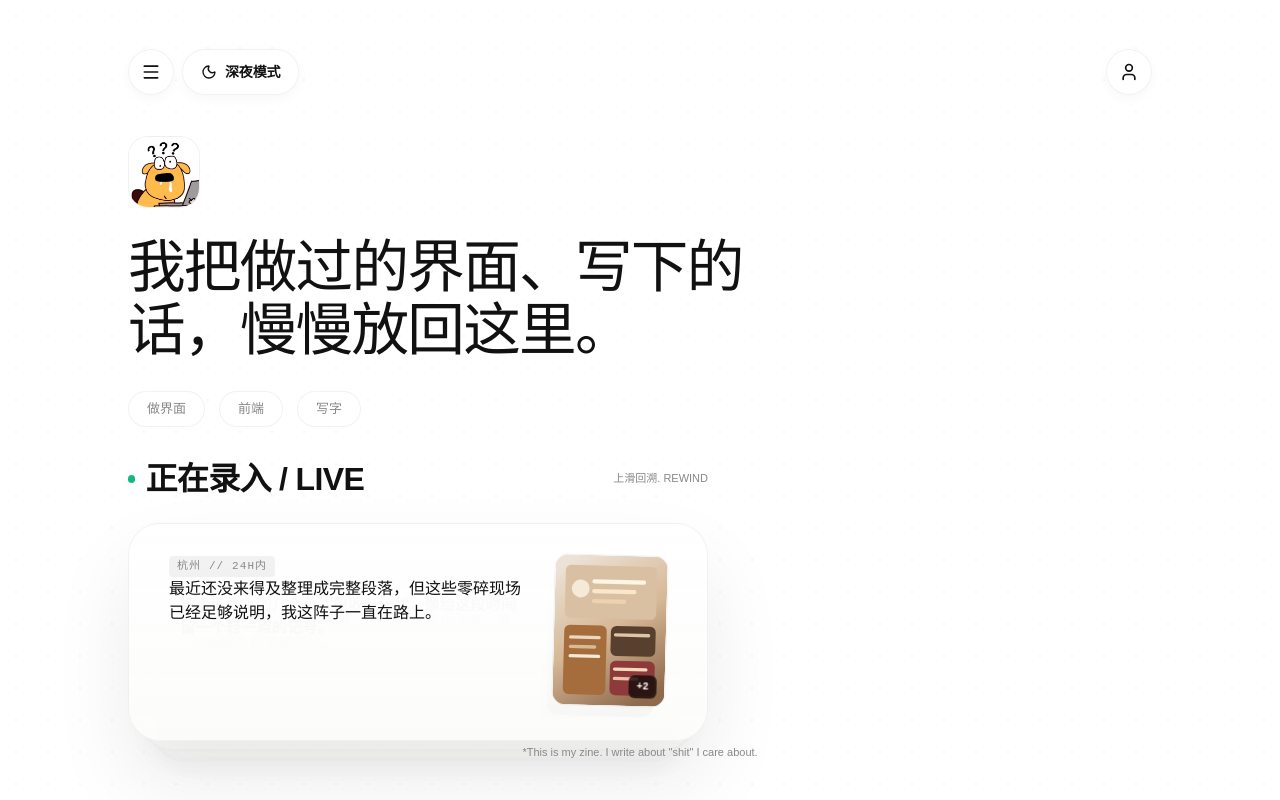
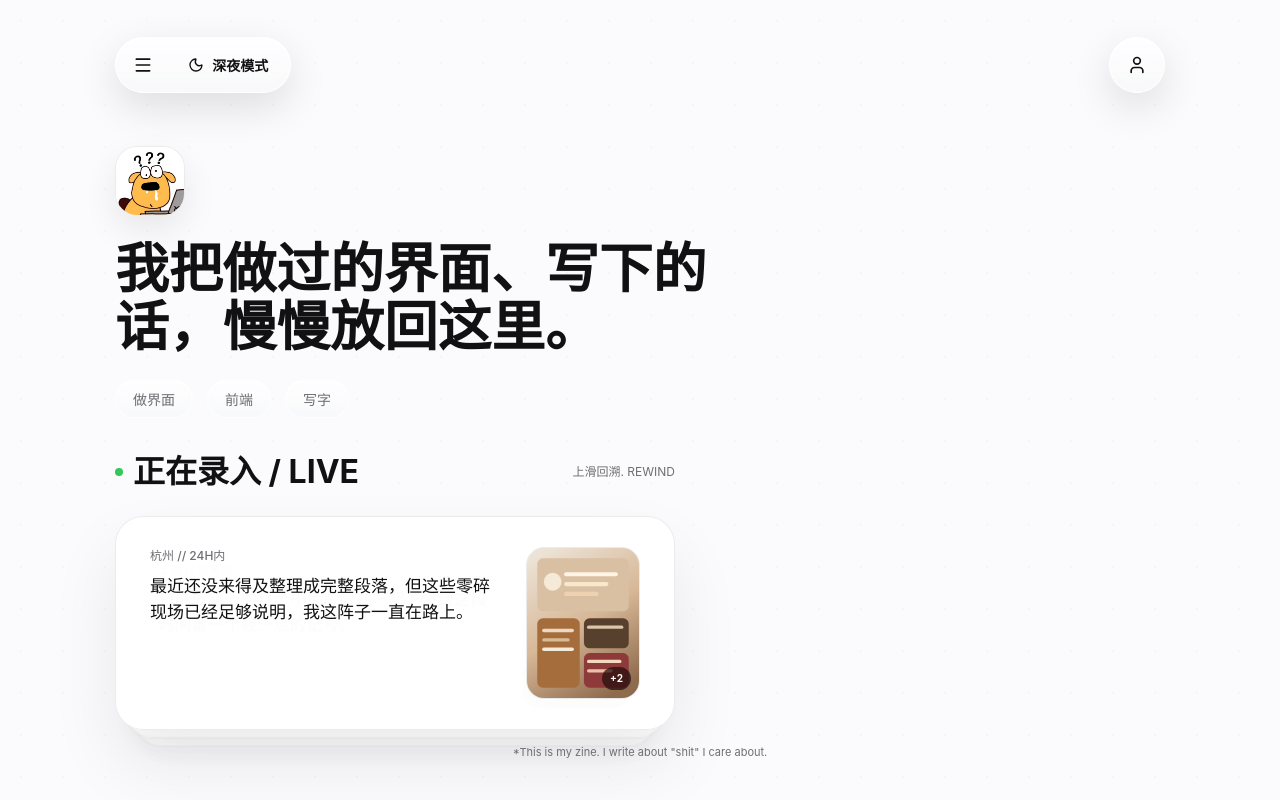
Before and after one commit to JxdCap/me, a React (Vite) app in the folder web/: page / in a window 1280 px wide. Built offline with nearby package versions, Linux system fonts and the light colour scheme.

Commit message:
还得是codex cli

```diff
--- a/web/src/components/StillAlive.tsx
+++ b/web/src/components/StillAlive.tsx
@@ -133,14 +133,14 @@ export function StillAlive({ onOpenMemo }: StillAliveProps) {
           const isCapturing = isDragging && dragY < THRESHOLD
           const bloomScale = (isCapturing && slotIndex === 0 && !isTop) ? 1.02 : 1
 
-          const shadowBlur = isTop ? Math.max(40, 40 + Math.abs(dragY) * 0.2) : 20
-          const shadowOpacity = isTop ? Math.min(0.08, 0.08 - Math.abs(dragY) * 0.0002) : 0.04
-          const textParallax = isTop ? dragY * 0.05 : 0
+          const shadowBlur = isTop ? Math.max(34, 34 + Math.abs(dragY) * 0.12) : 18
+          const shadowOpacity = isTop ? Math.max(0.04, 0.08 - Math.abs(dragY) * 0.0002) : 0.04
+          const textParallax = isTop ? dragY * 0.025 : 0
 
-          const ty = slotIndex * 14
-          const tz = slotIndex * -25
-          const sc = 1 - slotIndex * 0.045
-          const bl = slotIndex * 0.5
+          const ty = slotIndex * 12
+          const tz = slotIndex * -18
+          const sc = 1 - slotIndex * 0.035
+          const bl = slotIndex * 0.35
 
           const style: CSSProperties = {
             zIndex: 100 - index,
@@ -152,10 +152,10 @@ export function StillAlive({ onOpenMemo }: StillAliveProps) {
             animation: `card-entrance 0.8s cubic-bezier(0.22, 1, 0.36, 1) ${0.4 + index * 0.1}s backwards`,
 
             transform: isTop
-              ? `translate3d(0, ${dragY}px, 0) scale(1) rotate(${dragY * 0.015}deg)`
+              ? `translate3d(0, ${dragY}px, 0) scale(1)`
               : isExiting
-                ? `translate3d(0, -250px, 100px) scale(1.1) rotateX(15deg) rotate(-8deg)`
-                : `translate3d(0, ${ty}px, ${tz}px) scale(${sc}) rotateX(${slotIndex * -2}deg)`,
+                ? `translate3d(0, -210px, 80px) scale(1.04)`
+                : `translate3d(0, ${ty}px, ${tz}px) scale(${sc})`,
 
             opacity: isExiting ? 0 : slotIndex >= 3 ? 0 : 1 - slotIndex * 0.18,
             filter: `blur(${bl}px)`,
--- a/web/src/styles/global.css
+++ b/web/src/styles/global.css
@@ -1,20 +1,27 @@
 :root {
-  --bg-base: #ffffff;
+  --bg-base: #fbfbfd;
   --bg-base-rgb: 255, 255, 255;
-  --bg-dot: rgba(0, 0, 0, 0.04);
-  --text-main: #111111;
-  --text-muted: #888888;
-  --text-dim: #aaaaaa;
-  --accent: #f43f5e;
-  --glass-bg: rgba(255, 255, 255, 0.8);
-  --card-bg: linear-gradient(180deg, rgba(255, 255, 255, 0.98), rgba(252, 252, 251, 0.96));
-  --card-shadow: 0 20px 40px rgba(0, 0, 0, 0.04);
-  --border-color: rgba(0, 0, 0, 0.05);
-  --pill-bg: #ffffff;
-  --pill-active-bg: #111111;
+  --bg-dot: rgba(0, 0, 0, 0.025);
+  --text-main: #111113;
+  --text-muted: #6e6e73;
+  --text-dim: #9b9ba1;
+  --accent: #007aff;
+  --surface-content: rgba(255, 255, 255, 0.92);
+  --surface-content-elevated: rgba(255, 255, 255, 0.98);
+  --material-control-glass: linear-gradient(180deg, rgba(255, 255, 255, 0.74), rgba(246, 247, 249, 0.56));
+  --material-control-glass-strong: linear-gradient(180deg, rgba(255, 255, 255, 0.88), rgba(245, 246, 248, 0.72));
+  --material-overlay-glass: rgba(246, 247, 250, 0.74);
+  --glass-edge: rgba(255, 255, 255, 0.72);
+  --glass-edge-dark: rgba(20, 20, 24, 0.08);
+  --card-bg: var(--surface-content-elevated);
+  --card-shadow: 0 18px 50px rgba(0, 0, 0, 0.08);
+  --control-shadow: 0 14px 40px rgba(0, 0, 0, 0.12), inset 0 1px 0 var(--glass-edge);
+  --border-color: rgba(0, 0, 0, 0.08);
+  --pill-bg: var(--material-control-glass);
+  --pill-active-bg: rgba(17, 17, 19, 0.92);
   --pill-active-text: #ffffff;
 
-  font-family: "PingFang SC", "Hiragino Sans GB", "Noto Sans SC", sans-serif;
+  font-family: -apple-system, BlinkMacSystemFont, "SF Pro Display", "SF Pro Text", "PingFang SC", "Hiragino Sans GB", "Noto Sans SC", sans-serif;
   color: var(--text-main);
   background: var(--bg-base);
   line-height: 1.5;
@@ -27,25 +34,31 @@
 }
 
 [data-theme='dark'] {
-  --bg-base: #0e0e11;
-  --bg-base-rgb: 14, 14, 17;
-  --bg-dot: rgba(255, 255, 255, 0.06);
-  --text-main: #ededed;
-  --text-muted: #a1a1aa;
-  --text-dim: #71717a;
-  --accent: #fb7185;
-  --glass-bg: rgba(14, 14, 17, 0.8);
-  --card-bg: linear-gradient(180deg, rgba(28, 28, 32, 0.98), rgba(22, 22, 25, 0.96));
-  --card-shadow: 0 20px 40px rgba(0, 0, 0, 0.2);
-  --border-color: rgba(255, 255, 255, 0.08);
-  --pill-bg: #1c1c21;
-  --pill-active-bg: #ededed;
+  --bg-base: #08090b;
+  --bg-base-rgb: 8, 9, 11;
+  --bg-dot: rgba(255, 255, 255, 0.035);
+  --text-main: #f5f5f7;
+  --text-muted: #a1a1a6;
+  --text-dim: #6e6e73;
+  --accent: #0a84ff;
+  --surface-content: rgba(28, 29, 33, 0.88);
+  --surface-content-elevated: rgba(31, 32, 36, 0.96);
+  --material-control-glass: linear-gradient(180deg, rgba(68, 70, 78, 0.58), rgba(35, 36, 41, 0.48));
+  --material-control-glass-strong: linear-gradient(180deg, rgba(80, 82, 90, 0.7), rgba(38, 39, 45, 0.62));
+  --material-overlay-glass: rgba(18, 19, 23, 0.72);
+  --glass-edge: rgba(255, 255, 255, 0.18);
+  --glass-edge-dark: rgba(0, 0, 0, 0.24);
+  --card-bg: var(--surface-content-elevated);
+  --card-shadow: 0 22px 60px rgba(0, 0, 0, 0.34);
+  --control-shadow: 0 16px 46px rgba(0, 0, 0, 0.42), inset 0 1px 0 var(--glass-edge);
+  --border-color: rgba(255, 255, 255, 0.12);
+  --pill-bg: var(--material-control-glass);
+  --pill-active-bg: rgba(245, 245, 247, 0.92);
   --pill-active-text: #0e0e11;
 }
 
 * {
   box-sizing: border-box;
-  transition: border-color 0.5s ease, background-color 0.5s ease, color 0.5s ease, box-shadow 0.5s ease, filter 0.5s ease;
 }
 
 html,
--- a/web/src/styles/home.css
+++ b/web/src/styles/home.css
@@ -2,9 +2,9 @@
    GLOBAL FOUNDATION
    ========================================================================== */
 .page-shell {
-  width: min(100%, 1440px);
+  width: min(100%, 1280px);
   margin: 0 auto;
-  padding: 16px 20px 24px;
+  padding: max(18px, env(safe-area-inset-top)) 22px max(22px, env(safe-area-inset-bottom));
   height: 100dvh;
   display: flex;
   flex-direction: column;
@@ -13,10 +13,10 @@
 
   /* INTERACTIVE DOT MATRIX */
   background-image: radial-gradient(var(--bg-dot) 1px, transparent 1px);
-  background-size: 32px 32px;
-  background-position: calc(var(--mouse-x, 0) * -10px) calc(var(--mouse-y, 0) * -10px);
+  background-size: 42px 42px;
+  background-position: calc(var(--mouse-x, 0) * -6px) calc(var(--mouse-y, 0) * -6px);
   background-color: var(--bg-base);
-  transition: background-color 0.5s ease, background-position 0.1s ease-out;
+  transition: background-color 0.5s ease, background-position 0.16s ease-out;
 }
 
 .main-content-container {
@@ -44,16 +44,25 @@
   display: flex;
   align-items: center;
   justify-content: space-between;
-  height: 64px;
+  height: 54px;
   z-index: 150;
   flex-shrink: 0;
   animation: fade-in-down 0.8s ease forwards;
+  pointer-events: none;
 }
 
 .nav-cluster-left, .nav-cluster-right {
   display: flex;
   align-items: center;
-  gap: 8px;
+  gap: 6px;
+  padding: 5px;
+  border-radius: 999px;
+  background: var(--material-control-glass);
+  border: 1px solid var(--glass-edge);
+  box-shadow: var(--control-shadow);
+  backdrop-filter: blur(28px) saturate(180%);
+  -webkit-backdrop-filter: blur(28px) saturate(180%);
+  pointer-events: auto;
 }
 
 .nav-btn-circle, .nav-btn-pill {
@@ -62,37 +71,34 @@
   display: inline-flex;
   align-items: center;
   justify-content: center;
-  background: var(--pill-bg);
-  border: 1px solid var(--border-color);
+  background: transparent;
+  border: 1px solid transparent;
   color: var(--text-main);
-  box-shadow:
-    0 4px 12px rgba(0, 0, 0, 0.03),
-    inset 0 1px 0 rgba(255, 255, 255, 0.05);
-  backdrop-filter: blur(20px);
-  -webkit-backdrop-filter: blur(20px);
-  transition: all 0.4s cubic-bezier(0.22, 1, 0.36, 1);
+  transition: transform 0.32s cubic-bezier(0.22, 1, 0.36, 1),
+              background 0.32s ease,
+              color 0.32s ease,
+              opacity 0.32s ease,
+              border-color 0.32s ease;
 }
 
 .nav-btn-circle {
-  width: 44px;
-  height: 44px;
+  width: 42px;
+  height: 42px;
   border-radius: 50%;
 }
 
 .nav-btn-pill {
-  height: 44px;
-  padding: 0 18px;
+  height: 42px;
+  padding: 0 16px;
   border-radius: 999px;
   font-size: 14px;
-  font-weight: 500;
-  letter-spacing: -0.01em;
+  font-weight: 560;
+  letter-spacing: 0;
 }
 
 .nav-btn-circle:hover, .nav-btn-pill:hover {
-  background: var(--bg-base);
-  border-color: var(--text-dim);
-  transform: translateY(-1px);
-  box-shadow: 0 8px 24px rgba(0, 0, 0, 0.06);
+  background: rgba(var(--bg-base-rgb), 0.34);
+  border-color: var(--glass-edge);
 }
 
 .nav-btn-circle:active, .nav-btn-pill:active {
@@ -101,10 +107,10 @@
 }
 
 .nav-btn-circle.is-active {
-  background: var(--accent);
-  color: #fff;
-  border-color: var(--accent);
-  transform: rotate(90deg);
+  background: var(--pill-active-bg);
+  color: var(--pill-active-text);
+  border-color: transparent;
+  transform: rotate(90deg) scale(0.98);
 }
 
 .pill-text {
@@ -118,9 +124,9 @@
 .index-overlay {
   position: fixed;
   inset: 0;
-  background: var(--glass-bg);
-  backdrop-filter: blur(40px);
-  -webkit-backdrop-filter: blur(40px);
+  background: var(--material-overlay-glass);
+  backdrop-filter: blur(44px) saturate(180%);
+  -webkit-backdrop-filter: blur(44px) saturate(180%);
   z-index: 100;
   display: flex;
   align-items: center;
@@ -137,7 +143,7 @@
 
 .index-content {
   width: min(100%, 1100px);
-  padding: 0 40px;
+  padding: 0 clamp(26px, 6vw, 56px);
   display: flex;
   flex-direction: column;
   gap: 10vh;
@@ -153,9 +159,9 @@
   display: flex;
   align-items: baseline;
   gap: 24px;
-  font-size: clamp(42px, 9vw, 84px);
-  font-weight: 600;
-  letter-spacing: -0.04em;
+  font-size: clamp(40px, 8vw, 78px);
+  font-weight: 650;
+  letter-spacing: 0;
   color: var(--text-main);
   text-decoration: none;
   opacity: 0;
@@ -184,7 +190,7 @@
 
 .index-link:hover {
   color: var(--accent);
-  transform: translateX(16px);
+  transform: translateX(10px);
 }
 
 .index-link:hover .link-arrow {
@@ -232,19 +238,20 @@
   display: flex;
   flex-direction: column;
   justify-content: center;
-  gap: 28px;
-  padding: 24px 0 16px;
+  gap: 24px;
+  padding: 34px 0 18px;
   flex-shrink: 0;
 }
 
 .hero-avatar-placeholder {
-  width: 72px;
-  height: 72px;
-  border-radius: 20px;
-  background: var(--card-bg);
+  width: 70px;
+  height: 70px;
+  border-radius: 22px;
+  background: var(--surface-content);
   border: 1px solid var(--border-color);
   overflow: hidden;
   flex-shrink: 0;
+  box-shadow: 0 14px 34px rgba(0, 0, 0, 0.08);
 }
 
 .hero-avatar-placeholder img {
@@ -255,10 +262,10 @@
 }
 
 .hero-copy h1 {
-  font-size: clamp(26px, 7.5vw, 38px);
-  line-height: 1.3;
-  letter-spacing: -0.03em;
-  font-weight: 500;
+  font-size: clamp(28px, 7vw, 42px);
+  line-height: 1.16;
+  letter-spacing: 0;
+  font-weight: 680;
   color: var(--text-main);
   margin: 0;
   opacity: 0;
@@ -279,22 +286,30 @@
 }
 
 .skill-tag {
-  min-height: 36px;
-  padding: 0 18px;
+  min-height: 38px;
+  padding: 0 17px;
   border-radius: 999px;
-  border: 1px solid var(--border-color);
-  background: var(--pill-bg);
-  font-size: 13px;
+  border: 1px solid var(--glass-edge);
+  background: var(--material-control-glass);
+  box-shadow: inset 0 1px 0 var(--glass-edge);
+  backdrop-filter: blur(22px) saturate(170%);
+  -webkit-backdrop-filter: blur(22px) saturate(170%);
+  font-size: 14px;
+  font-weight: 520;
   color: var(--text-muted);
   cursor: pointer;
-  transition: all 0.3s ease;
+  transition: transform 0.32s cubic-bezier(0.22, 1, 0.36, 1),
+              opacity 0.32s ease,
+              color 0.32s ease,
+              background 0.32s ease,
+              filter 0.32s ease;
 }
 
 .skill-tag.active {
   background: var(--pill-active-bg);
   color: var(--pill-active-text);
-  transform: translateY(-2px);
-  box-shadow: 0 8px 20px rgba(0,0,0,0.1);
+  transform: scale(1.02);
+  box-shadow: 0 12px 26px rgba(0, 0, 0, 0.16);
 }
 
 .skill-tags.has-active .skill-tag:not(.active) {
@@ -320,9 +335,9 @@
 
 .skill-content-inner p {
   padding: 18px 20px;
-  background: var(--card-bg);
+  background: var(--surface-content);
   border: 1px solid var(--border-color);
-  border-radius: 18px;
+  border-radius: 22px;
   font-size: 14px;
   line-height: 1.6;
   margin: 12px 0 0;
@@ -355,9 +370,9 @@
 }
 
 .section-heading-compact h2 {
-  font-size: clamp(26px, 6vw, 32px);
-  font-weight: 600;
-  letter-spacing: -0.02em;
+  font-size: clamp(25px, 5.6vw, 32px);
+  font-weight: 670;
+  letter-spacing: 0;
   color: var(--text-main);
 }
 
@@ -370,7 +385,7 @@
 .live-dot {
   width: 8px;
   height: 8px;
-  background: #10b981;
+  background: #34c759;
   border-radius: 50%;
   position: relative;
 }
@@ -380,13 +395,14 @@
   position: absolute;
   inset: -4px;
   border-radius: 50%;
-  border: 2px solid #10b981;
+  border: 2px solid #34c759;
   animation: pulse-ring 2s cubic-bezier(0.455, 0.03, 0.515, 0.955) infinite;
 }
 
 .status-hint {
-  font-size: 11px;
+  font-size: 12px;
   color: var(--text-muted);
+  letter-spacing: 0;
 }
 
 .stacked-cards.ios-style {
@@ -401,11 +417,11 @@
   left: 0;
   width: 100%;
   height: auto;
-  min-height: 140px;
+  min-height: 142px;
   background: var(--card-bg);
   border: 1px solid var(--border-color);
-  border-radius: 32px;
-  padding: 24px 28px;
+  border-radius: 28px;
+  padding: 23px 24px;
   box-shadow: var(--card-shadow);
   overflow: hidden;
   will-change: transform, opacity;
@@ -423,28 +439,30 @@
 }
 
 .ios-card-time {
-  font-family: monospace;
-  font-size: 11px;
-  letter-spacing: 0.1em;
-  text-transform: uppercase;
-  background: var(--border-color);
-  padding: 2px 8px;
-  border-radius: 4px;
+  font-size: 12px;
+  letter-spacing: 0;
+  background: transparent;
+  padding: 0;
+  border-radius: 0;
   width: fit-content;
   color: var(--text-muted);
+  font-weight: 520;
 }
 
 .ios-card-text {
   color: var(--text-main);
+  font-size: 17px;
+  line-height: 1.54;
+  margin-top: 8px;
 }
 
 .ios-card-thumbnail {
-  width: 84px;
-  height: 112px;
-  border-radius: 14px;
+  width: 82px;
+  height: 108px;
+  border-radius: 18px;
   overflow: hidden;
   flex-shrink: 0;
-  transform: rotate(1.5deg);
+  transform: none;
   transform-origin: center right;
   border: 1px solid var(--border-color);
   position: relative;
@@ -484,8 +502,8 @@
   flex-direction: column;
   overflow: hidden;
   background-image: radial-gradient(var(--bg-dot) 1px, transparent 1px);
-  background-size: 32px 32px;
-  background-position: calc(var(--mouse-x, 0) * -10px) calc(var(--mouse-y, 0) * -10px);
+  background-size: 46px 46px;
+  background-position: calc(var(--mouse-x, 0) * -5px) calc(var(--mouse-y, 0) * -5px);
 }
 
 .zine-fixed-controls {
@@ -493,17 +511,29 @@
   top: 0;
   left: 0;
   right: 0;
-  height: 80px;
+  height: 74px;
   display: flex;
   align-items: center;
   justify-content: flex-end;
   padding: 0 24px;
   z-index: 250;
   pointer-events: none;
+  transition: transform 0.34s cubic-bezier(0.22, 1, 0.36, 1),
+              opacity 0.34s ease;
 }
 
 .zine-fixed-controls button {
   pointer-events: auto;
+  background: var(--material-control-glass-strong);
+  border: 1px solid var(--glass-edge);
+  box-shadow: var(--control-shadow);
+  backdrop-filter: blur(28px) saturate(180%);
+  -webkit-backdrop-filter: blur(28px) saturate(180%);
+}
+
+.zine-reader.is-scrolled .zine-fixed-controls {
+  transform: translateY(-4px) scale(0.92);
+  opacity: 0.78;
 }
 
 .zine-scroll-container {
@@ -515,8 +545,8 @@
 }
 
 .zine-article {
-  max-width: 800px;
-  margin: 0 auto 160px;
+  max-width: 760px;
+  margin: 0 auto 142px;
   position: relative;
 }
 
@@ -524,8 +554,8 @@
   position: sticky;
   top: 0;
   z-index: 100;
-  min-height: 80px;
-  padding: 24px 24px 20px;
+  min-height: 86px;
+  padding: 24px 24px 18px;
   display: flex;
   flex-direction: column;
   justify-content: center;
@@ -534,29 +564,28 @@
 .header-glass-bg {
   position: absolute;
   inset: 0;
-  background: var(--glass-bg);
-  backdrop-filter: blur(20px);
-  -webkit-backdrop-filter: blur(20px);
-  mask-image: linear-gradient(to bottom, black 60%, transparent);
-  -webkit-mask-image: linear-gradient(to bottom, black 60%, transparent);
+  background: linear-gradient(180deg, var(--material-overlay-glass), transparent);
+  backdrop-filter: blur(22px) saturate(160%);
+  -webkit-backdrop-filter: blur(22px) saturate(160%);
+  mask-image: linear-gradient(to bottom, black 54%, transparent);
+  -webkit-mask-image: linear-gradient(to bottom, black 54%, transparent);
   opacity: 1;
   z-index: -1;
   pointer-events: none;
 }
 
 .zine-article-meta {
-  font-family: monospace;
   font-size: 13px;
   color: var(--text-main);
   font-weight: 600;
-  letter-spacing: 0.12em;
+  letter-spacing: 0;
   opacity: 0.7;
 }
 
 .zine-article-id {
-  font-size: clamp(32px, 8vw, 48px);
-  font-weight: 800;
-  letter-spacing: -0.04em;
+  font-size: clamp(30px, 7vw, 44px);
+  font-weight: 720;
+  letter-spacing: 0;
   margin: 4px 0 0;
   color: var(--text-main);
   line-height: 1;
@@ -568,7 +597,7 @@
 
 .zine-article-body {
   font-size: 18px;
-  line-height: 1.8;
+  line-height: 1.72;
   color: var(--text-main);
   margin-top: 48px;
 }
@@ -582,7 +611,7 @@
 .zine-image-item {
   position: relative;
   overflow: hidden;
-  border-radius: 16px;
+  border-radius: 22px;
   background: var(--border-color);
   aspect-ratio: 4/3;
 }
@@ -614,14 +643,13 @@
   position: absolute;
   bottom: 8px;
   right: 8px;
-  background: rgba(0, 0, 0, 0.7);
-  backdrop-filter: blur(10px);
+  background: rgba(0, 0, 0, 0.58);
+  backdrop-filter: blur(14px) saturate(150%);
   color: #fff;
   font-size: 10px;
   font-weight: 700;
   padding: 4px 8px;
-  border-radius: 6px;
-  font-family: monospace;
+  border-radius: 999px;
 }
 
 .zine-article-divider {
@@ -648,15 +676,19 @@
   all: unset;
   cursor: pointer;
   padding: 12px 36px;
-  border: 1px solid var(--border-color);
+  border: 1px solid var(--glass-edge);
+  background: var(--material-control-glass);
+  box-shadow: var(--control-shadow);
+  backdrop-filter: blur(24px) saturate(170%);
+  -webkit-backdrop-filter: blur(24px) saturate(170%);
   border-radius: 999px;
   font-size: 13px;
   transition: all 0.3s ease;
 }
 
 .back-to-top:hover {
-  background: var(--text-main);
-  color: var(--bg-base);
+  background: var(--pill-active-bg);
+  color: var(--pill-active-text);
 }
 
 /* ==========================================================================
@@ -666,15 +698,15 @@
   .page-shell {
     flex-direction: row;
     align-items: flex-start;
-    padding: 14vh 10vw 0;
-    gap: 8vw;
+    padding: 14vh 9vw 0;
+    gap: 7vw;
   }
 
   .ios-nav-container {
     position: fixed;
-    top: 40px;
-    left: 10vw;
-    right: 10vw;
+    top: 38px;
+    left: 9vw;
+    right: 9vw;
   }
 
   .hero {
@@ -684,8 +716,8 @@
   }
 
   .hero-copy h1 {
-    font-size: clamp(32px, 4.5vw, 64px);
-    line-height: 1.1;
+    font-size: clamp(34px, 4.2vw, 58px);
+    line-height: 1.08;
   }
 
   .skill-tags {
@@ -695,13 +727,13 @@
 
   .status-section {
     flex: 1;
-    max-width: 580px;
+    max-width: 560px;
     height: auto;
     padding-top: 0;
   }
 
   .ios-card {
-    padding: 32px 40px;
+    padding: 30px 34px;
   }
 
   .ios-card-thumbnail {
@@ -745,16 +777,23 @@
   top: 0;
   left: 0;
   right: 0;
-  height: 2px;
+  height: 3px;
   background: var(--accent);
   transform-origin: 0%;
   z-index: 300;
+  opacity: 0.72;
 }
 
 .typewriter {
   display: inline-block;
-  overflow: hidden;
   white-space: nowrap;
-  border-right: 2px solid var(--accent);
-  animation: typing 1.5s steps(30, end) forwards, blink-caret 0.75s step-end infinite;
 }
+
+@media (prefers-reduced-motion: reduce) {
+  *, *::before, *::after {
+    animation-duration: 1ms !important;
+    animation-iteration-count: 1 !important;
+    scroll-behavior: auto !important;
+    transition-duration: 1ms !important;
+  }
+}
```
Also changed, not shown: web/src/components/ZineReader.tsx (+6 -2 lines).
